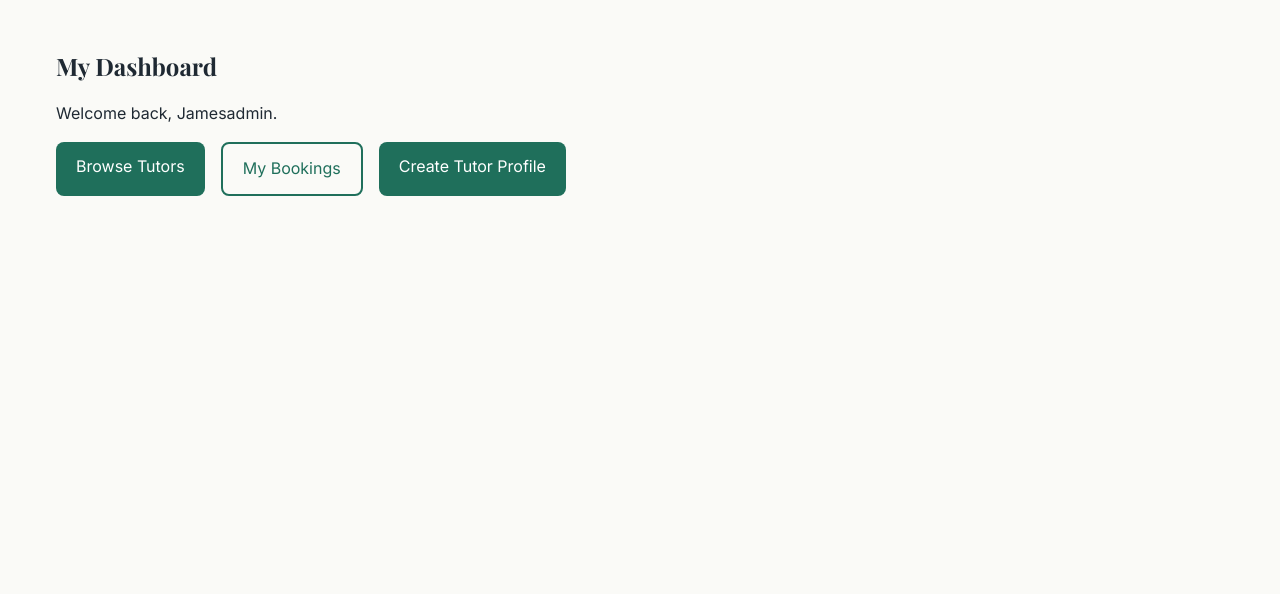
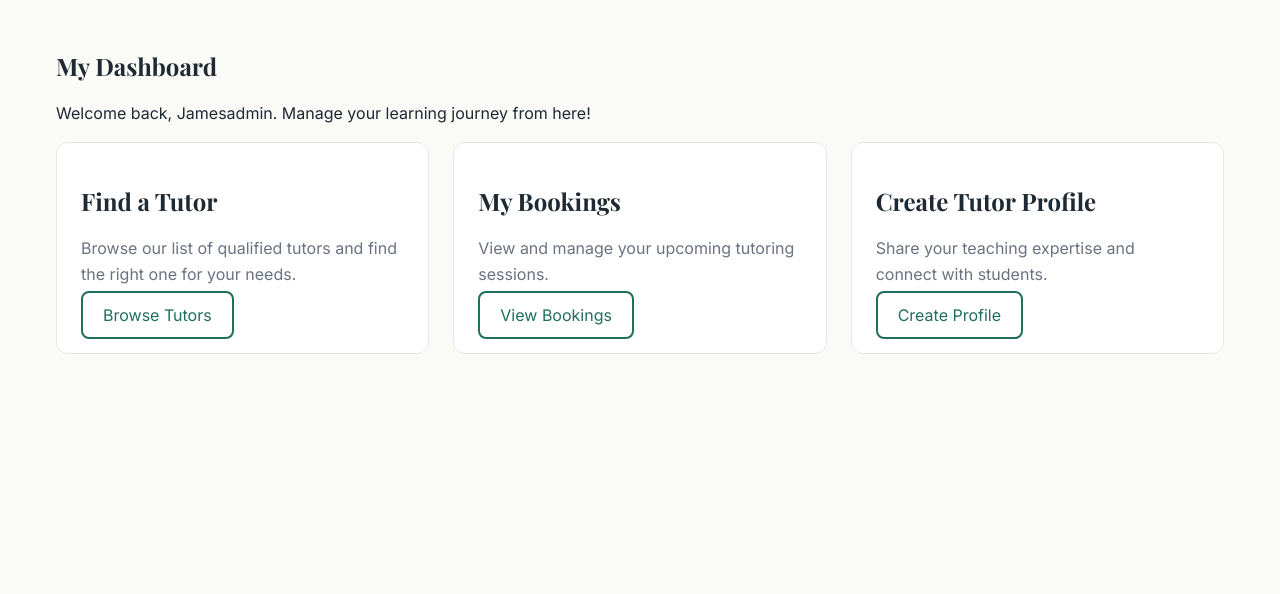
Before and after one commit to JamesBirchall-dev/MSP-4-Tutor-Connect, a Django app: page /accounts/dashboard/ in a window 1280 px wide. Shown: the part 85-679 px from the top of the page. Run offline with Django 5.2, Linux system fonts and the light colour scheme; a user stored in the database is signed in.

Commit message:
Style - dashboard template - card and button classes for dashboard

```diff
--- a/templates/accounts/dashboard.html
+++ b/templates/accounts/dashboard.html
@@ -2,7 +2,7 @@
 <!-- Inherit the common site layout from base.html -->
 
 {% block title %}
-    Dashboard | GuitarTutorHub
+Dashboard | Tutor Connect
 {% endblock %}
 <!-- Sets the page title displayed in the browser tab -->
 
@@ -11,30 +11,30 @@
 
 <section class="container">
     <!-- Main container for dashboard content -->
+    <div class="dashboard-header">
+        <!-- Header section for the dashboard -->
+        <h1>My Dashboard</h1>
+        <p>Welcome back, {{ user.username }}. Manage your learning journey from here!</p>
+    </div>
 
-    <h1>My Dashboard</h1>
+    <div class="grid three-column">
+        <article class="card dashboard-card">
+            <h2>Find a Tutor</h2>
+            <p>Browse our list of qualified tutors and find the right one for your needs.</p>
+            <a class="btn btn-outline" href="{% url 'tutors:tutor_list' %}">Browse Tutors</a>
+        </article>
 
-    <!-- Display a personalised welcome message using the logged-in user's username -->
-    <p>Welcome back, {{ user.username }}.</p>
+        <article class="card dashboard-card">
+            <h2>My Bookings</h2>
+            <p>View and manage your upcoming tutoring sessions.</p>
+            <a class="btn btn-outline" href="{% url 'bookings:booking_list' %}">View Bookings</a>
+        </article>
 
-    <!-- Navigation buttons providing quick access to key features -->
-    <div class="button-row">
-
-        <!-- Link to view all available guitar tutors -->
-        <a class="btn btn-primary" href="{% url 'tutors:tutor_list' %}">
-            Browse Tutors
-        </a>
-
-        <!-- Link to view the user's lesson bookings -->
-        <a class="btn btn-outline" href="{% url 'bookings:booking_list' %}">
-            My Bookings
-        </a>
-
-        <!-- Link to create a new tutor profile -->
-        <a class="btn btn-secondary" href="{% url 'tutors:tutor_create' %}">
-            Create Tutor Profile
-        </a>
-
+        <article class="card dashboard-card">
+            <h2>Create Tutor Profile</h2>
+            <p>Share your teaching expertise and connect with students.</p>
+            <a class="btn btn-outline" href="{% url 'tutors:tutor_create' %}">Create Profile</a>
+        </article>
     </div>
 </section>
 
```
